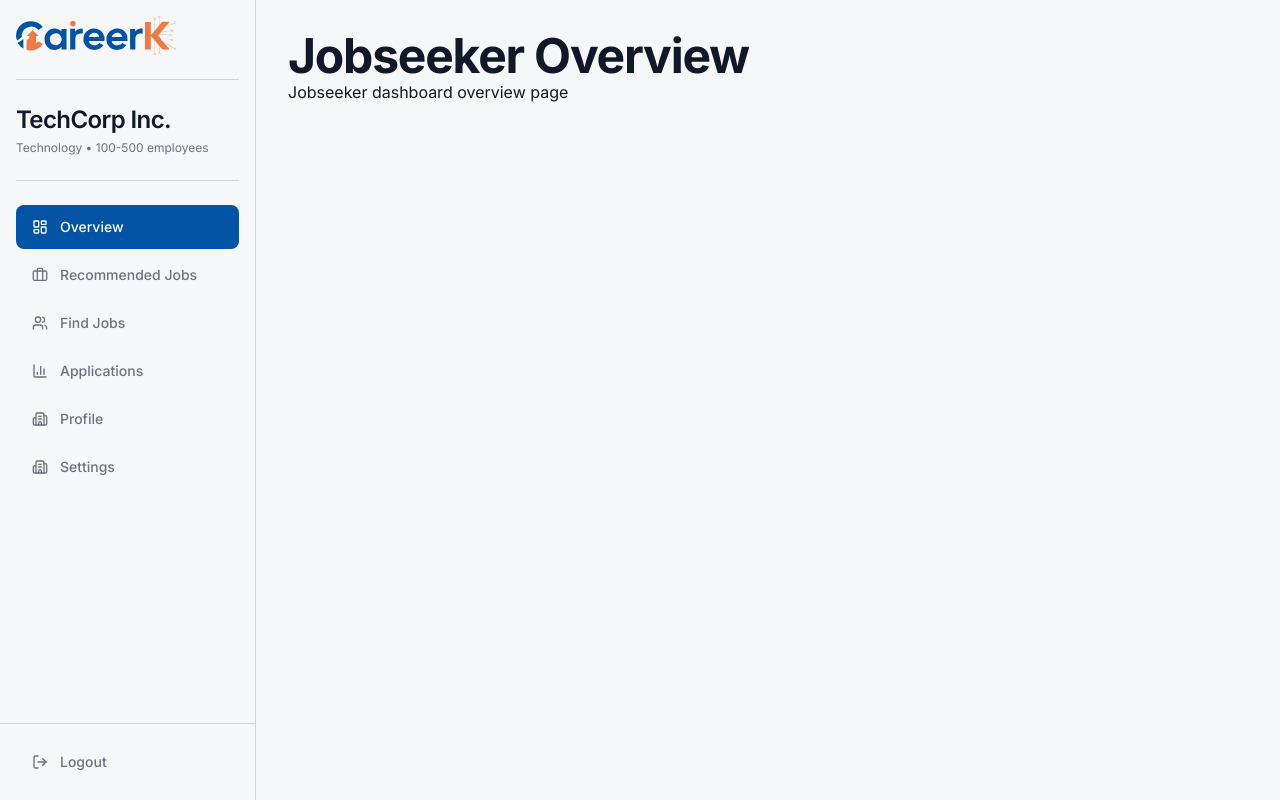
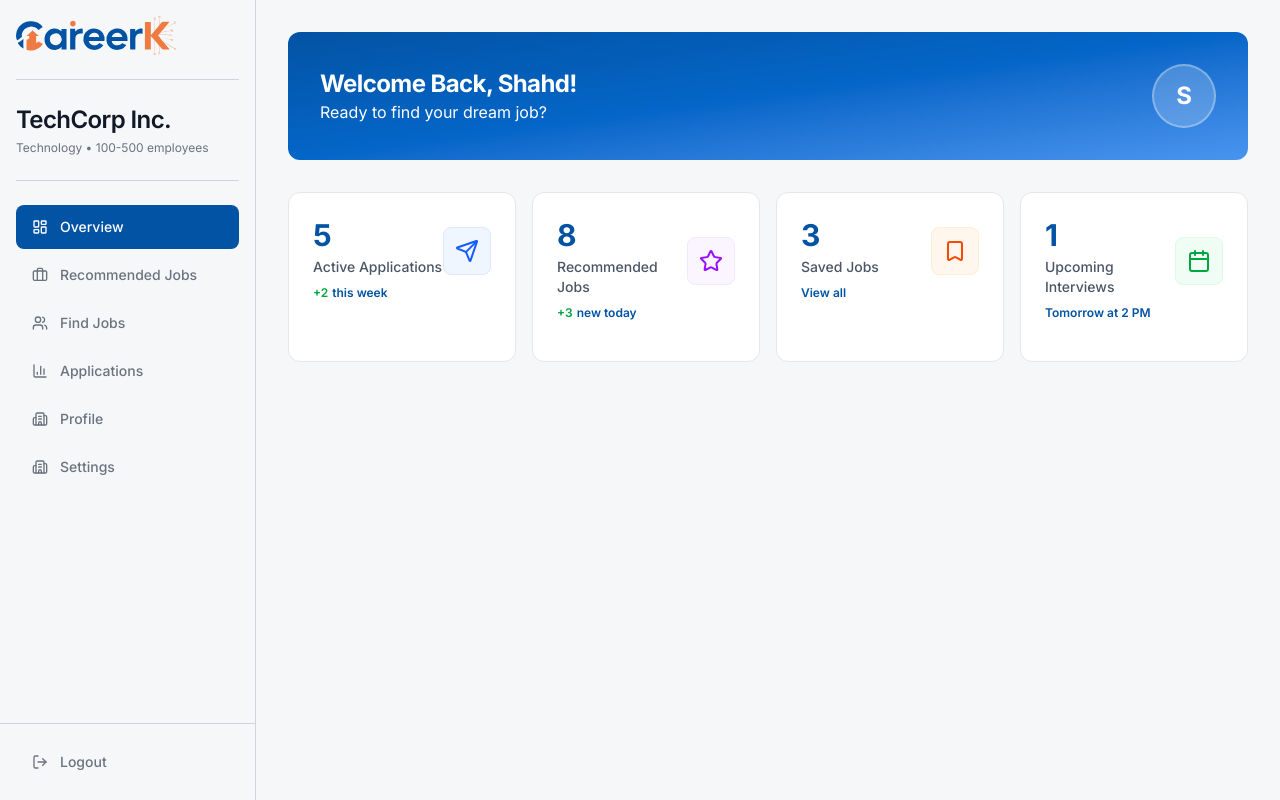
Before and after one commit to omarMo7amed/careerk, a Next.js app: page /dashboard/jobseeker/overview in a window 1280 px wide. Built offline with nearby package versions, Linux system fonts and the light colour scheme.

Commit message:
feat: implement jobseeker overview components with stats and welcome banner

```diff
--- a/src/app/dashboard/jobseeker/overview/page.tsx
+++ b/src/app/dashboard/jobseeker/overview/page.tsx
@@ -1,8 +1,15 @@
-export default function JobseekerOverviewPage() {
+import {
+  StatCards,
+  WelcomeBanner,
+} from "@/widgets/jobseeker-overview/welcome-section";
+
+function JobseekerOverview() {
   return (
-    <div>
-      <h1>Jobseeker Overview</h1>
-      <p>Jobseeker dashboard overview page</p>
+    <div className="space-y-8">
+      <WelcomeBanner />
+      <StatCards />
     </div>
   );
 }
+
+export default JobseekerOverview;
--- a/src/app/dashboard/layout.tsx
+++ b/src/app/dashboard/layout.tsx
@@ -3,9 +3,5 @@ export default function Layout({
 }: Readonly<{
   children: React.ReactNode;
 }>) {
-  return (
-    <div className="min-h-screen bg-background transition-colors duration-300 flex">
-      {children}
-    </div>
-  );
+  return <div>{children}</div>;
 }
--- a/src/app/globals.css
+++ b/src/app/globals.css
@@ -44,6 +44,7 @@
   :root {
     /* Light Mode Variables */
     --primary: #0353a4;
+    --primary-hover: #1957bc;
     --foreground: #111827;
     --text-secondary: #6b7280;
     --text-muted: #9ca3af;
--- /dev/null
+++ b/src/widgets/jobseeker-overview/welcome-section/config/CardConfig.ts
@@ -0,0 +1,31 @@
+import { Send, Star, Bookmark, Calendar } from "lucide-react";
+
+export const iconMap = {
+  send: Send,
+  star: Star,
+  bookmark: Bookmark,
+  calendar: Calendar,
+} as const;
+
+export const colorMap = {
+  blue: {
+    bg: "bg-blue-50",
+    text: "text-blue-600",
+    border: "border-blue-100",
+  },
+  purple: {
+    bg: "bg-purple-50",
+    text: "text-purple-600",
+    border: "border-purple-100",
+  },
+  orange: {
+    bg: "bg-orange-50",
+    text: "text-orange-600",
+    border: "border-orange-100",
+  },
+  green: {
+    bg: "bg-green-50",
+    text: "text-green-600",
+    border: "border-green-100",
+  },
+} as const;
--- /dev/null
+++ b/src/widgets/jobseeker-overview/welcome-section/index.ts
@@ -0,0 +1,2 @@
+export { WelcomeBanner } from "./ui/WelcomeBanner";
+export { StatCards } from "./ui/StatCards";
--- /dev/null
+++ b/src/widgets/jobseeker-overview/welcome-section/mock-data/statsData.ts
@@ -0,0 +1,38 @@
+import { StatsCard } from "../types/stats";
+
+export const mockStatsCards: StatsCard[] = [
+  {
+    id: "1",
+    title: "Active Applications",
+    value: 5,
+    change: 2,
+    changeLabel: "this week",
+    icon: "send",
+    color: "blue",
+  },
+  {
+    id: "2",
+    title: "Recommended Jobs",
+    value: 8,
+    change: 3,
+    changeLabel: "new today",
+    icon: "star",
+    color: "purple",
+  },
+  {
+    id: "3",
+    title: "Saved Jobs",
+    value: 3,
+    changeLabel: "View all",
+    icon: "bookmark",
+    color: "orange",
+  },
+  {
+    id: "4",
+    title: "Upcoming Interviews",
+    value: 1,
+    changeLabel: "Tomorrow at 2 PM",
+    icon: "calendar",
+    color: "green",
+  },
+];
--- /dev/null
+++ b/src/widgets/jobseeker-overview/welcome-section/types/stats.ts
@@ -0,0 +1,9 @@
+export interface StatsCard {
+  id: string;
+  title: string;
+  value: number;
+  change?: number;
+  changeLabel?: string;
+  icon: "send" | "star" | "bookmark" | "calendar";
+  color: "blue" | "purple" | "orange" | "green";
+}
--- /dev/null
+++ b/src/widgets/jobseeker-overview/welcome-section/ui/StatCard.tsx
@@ -0,0 +1,40 @@
+import { colorMap, iconMap } from "../config/CardConfig";
+import { StatsCard } from "../types/stats";
+
+interface StatCardProps {
+  card: StatsCard;
+}
+
+export function StatCard({ card }: StatCardProps) {
+  const Icon = iconMap[card.icon];
+  const colors = colorMap[card.color];
+
+  return (
+    <div className="bg-white rounded-xl border border-gray-200 p-6 hover:shadow-lg hover:border-primary/30 transition-all duration-300 group">
+      <div className="flex justify-between mb-4">
+        <div>
+          <h3 className="text-3xl font-bold text-primary mb-1">{card.value}</h3>
+
+          <p className="text-sm text-gray-600 mb-2 font-medium">{card.title}</p>
+
+          {card.changeLabel && (
+            <p className="text-xs text-primary font-semibold flex items-center gap-1">
+              {card.change && (
+                <span className="text-green-600">+{card.change}</span>
+              )}
+              <span>{card.changeLabel}</span>
+            </p>
+          )}
+        </div>
+
+        <div className="flex items-center justify-between mb-4">
+          <div
+            className={`w-12 h-12 rounded-lg ${colors.bg} ${colors.text} flex items-center justify-center border ${colors.border} group-hover:scale-110 transition-transform`}
+          >
+            <Icon className="w-6 h-6" />
+          </div>
+        </div>
+      </div>
+    </div>
+  );
+}
--- /dev/null
+++ b/src/widgets/jobseeker-overview/welcome-section/ui/StatCards.tsx
@@ -0,0 +1,12 @@
+import { mockStatsCards } from "../mock-data/statsData";
+import { StatCard } from "./StatCard";
+
+export function StatCards() {
+  return (
+    <div className="grid grid-cols-1 sm:grid-cols-2 lg:grid-cols-4 gap-4">
+      {mockStatsCards.map((card) => (
+        <StatCard key={card.id} card={card} />
+      ))}
+    </div>
+  );
+}
--- /dev/null
+++ b/src/widgets/jobseeker-overview/welcome-section/ui/WelcomeBanner.tsx
@@ -0,0 +1,20 @@
+function WelcomeBanner() {
+  return (
+    <div className="bg-gradient-to-br from-primary via-[#0466c8] to-[#4895ef] rounded-xl p-8">
+      <div className="flex justify-between items-center">
+        <div>
+          <h1 className="text-2xl font-bold text-white">
+            Welcome Back, Shahd!
+          </h1>
+          <p className="text-white">Ready to find your dream job?</p>
+        </div>
+
+        <div className="w-16 h-16 rounded-full bg-white/20 backdrop-blur-sm flex items-center justify-center border-2 border-white/30">
+          <span className="text-2xl font-bold text-white">S</span>
+        </div>
+      </div>
+    </div>
+  );
+}
+
+export { WelcomeBanner };
```
